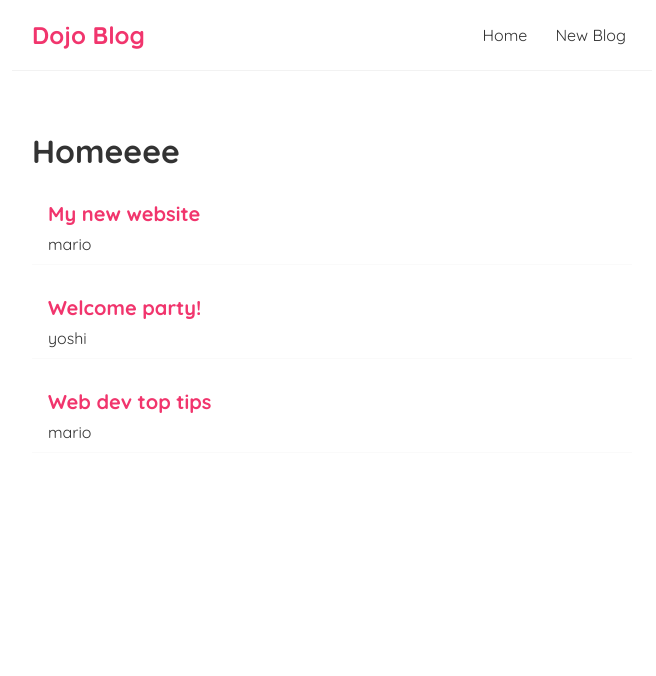
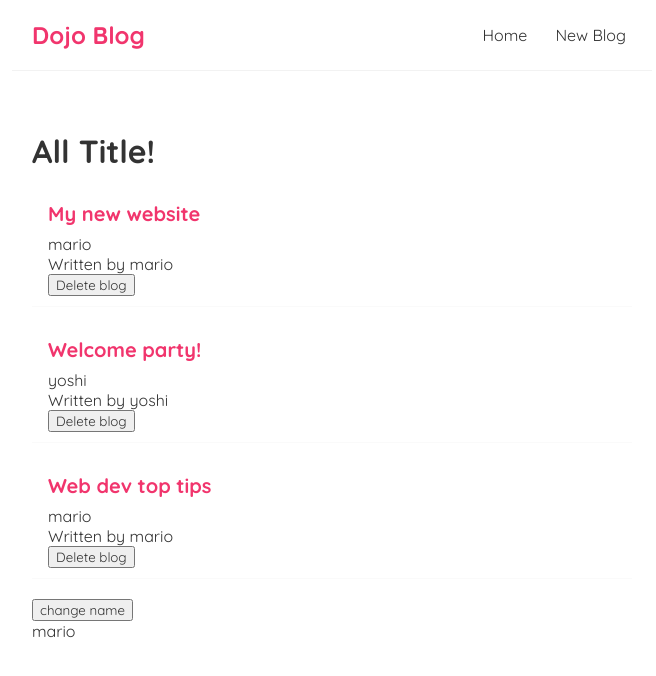
Before and after one commit to MRNOONE333/react, a React (Create React App) app in the folder dojo-blog/: page / in a window 1280 px wide. Shown: the top 676 px of the page, without its empty margins (308-964 px from the left). Built offline with nearby package versions, Linux system fonts and the light colour scheme.

Commit message:
Props ; Reusing Components ; Functions as Props ; useEffect Hook ; useEffect Dependencies

```diff
--- /dev/null
+++ b/dojo-blog/src/BlogList.js
@@ -0,0 +1,25 @@
+const BlogList = ({blogs,title,handleDelete}) => {
+
+    // alternate syntax
+    // const BlogList = (props) => {
+    //     const blogs = props.blogs;
+    //     const title= props.title;
+
+    return (
+        <div className="blog-title">
+        <h1>{title}</h1>
+        {
+            blogs.map((blog)=>(
+                <div className="blog-preview">
+                    <h2>{blog.title}</h2>
+                    <p>{blog.author}</p>
+                    <p>Written by {blog.author} </p>
+                    <button onClick={()=>handleDelete(blog.id)}>Delete blog</button>
+                </div>
+            ))
+        }
+        </div>
+     );
+}
+
+export default BlogList;
--- a/dojo-blog/src/Home.js
+++ b/dojo-blog/src/Home.js
@@ -1,4 +1,5 @@
-import { useState } from "react";
+import { useEffect, useState } from "react";
+import BlogList from "./BlogList";
 
 const Home =() =>{
 
@@ -18,23 +19,37 @@
     //     setName('wow');
     // }
 
-    const [blog,setBlog]= useState([
+    const [blogs,setBlog]= useState([
         { title: 'My new website', body: 'lorem ipsum...', author: 'mario', id: 1 },
         { title: 'Welcome party!', body: 'lorem ipsum...', author: 'yoshi', id: 2 },
         { title: 'Web dev top tips', body: 'lorem ipsum...', author: 'mario', id: 3 }
       ]);
 
+      const handleDelete=(id)=>{
+        const newBlogs=  blogs.filter(blog => blog.id !== id);
+        setBlog(newBlogs);
+      }
+
+      const [name,setName]= useState('mario');
+    //   use effect
+
+    useEffect(()=>{
+        console.log('use effect called');
+        console.log(name);
+        //this  controls depedency how ,what inffluences the useEffect behaviour.
+    } , [name]);
+
     return (
         <div className="home">
-        <h1>Homeeee</h1>
-        {
-            blog.map((blog)=>(
-                <div className="blog-preview">
-                    <h2>{blog.title}</h2>
-                    <p>{blog.author}</p>
-                </div>
-            ))
-        }
+
+        {/* props usage */}
+        <BlogList  blogs={blogs}  title="All Title!"  handleDelete={handleDelete}/>
+        {/* <BlogList  blogs={blogs.filter((blog)=>blog.author=== 'mario')}  title="Mario's Blog"/> */}
+
+        <button onClick={()=> setName('luigi')}>change name</button>
+        <p>{name}</p>
+
+
         {/*<p>{name}</p>*/}
         {/*<button onClick={clickHandelthree}>change name</button>*/}
         {/* click event */}
```
